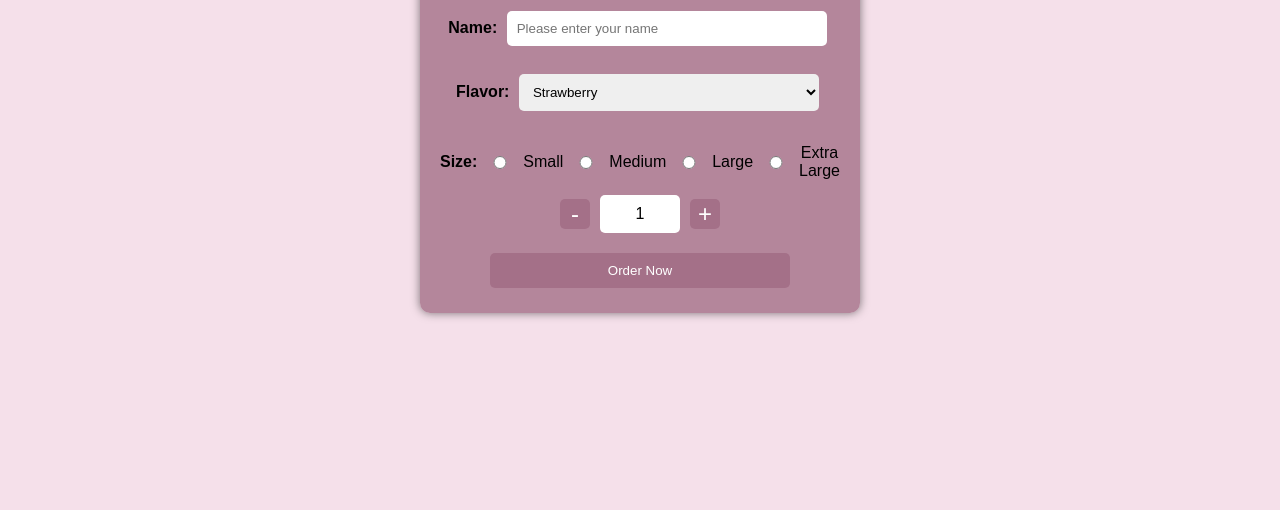
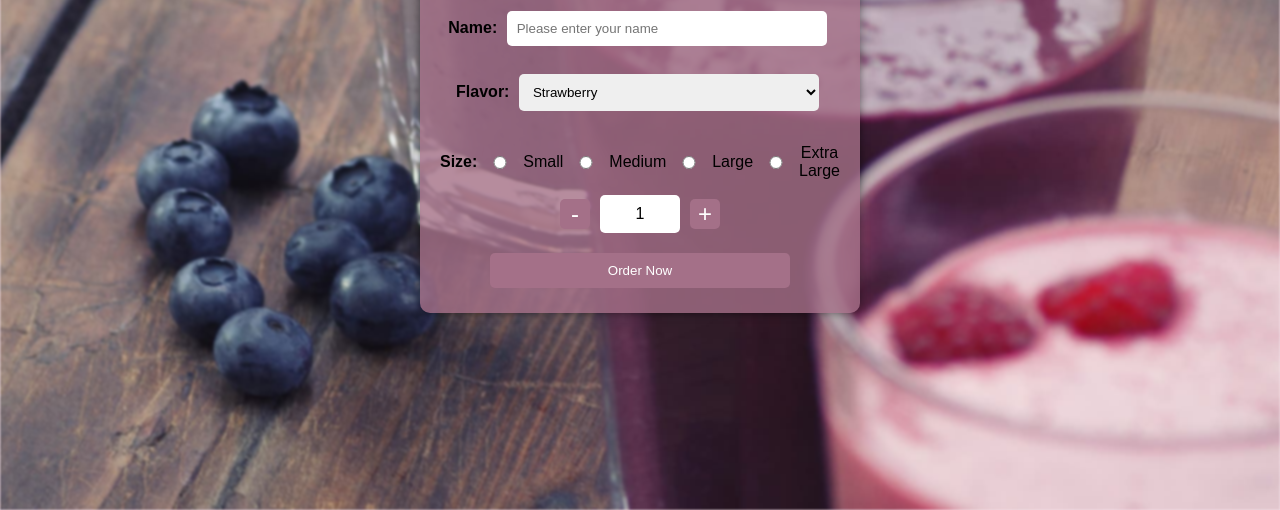
Before and after one commit to rojakatuwal/SmoothieWebsite, a plain HTML site: page index.html in a window 1280 px wide. Shown: the part 290-800 px from the top of the page. Drawn offline with Linux system fonts and the light colour scheme.

Commit message:
Update style.css

```diff
--- a/style.css
+++ b/style.css
@@ -18,7 +18,7 @@ body, html {
 }
 
 .bg-image {
-    background-image: url(images/Image1.jpg);
+    background-image: url(Image1.jpg);
     height: 100%;
     width: 100%;
     position: fixed;
```
